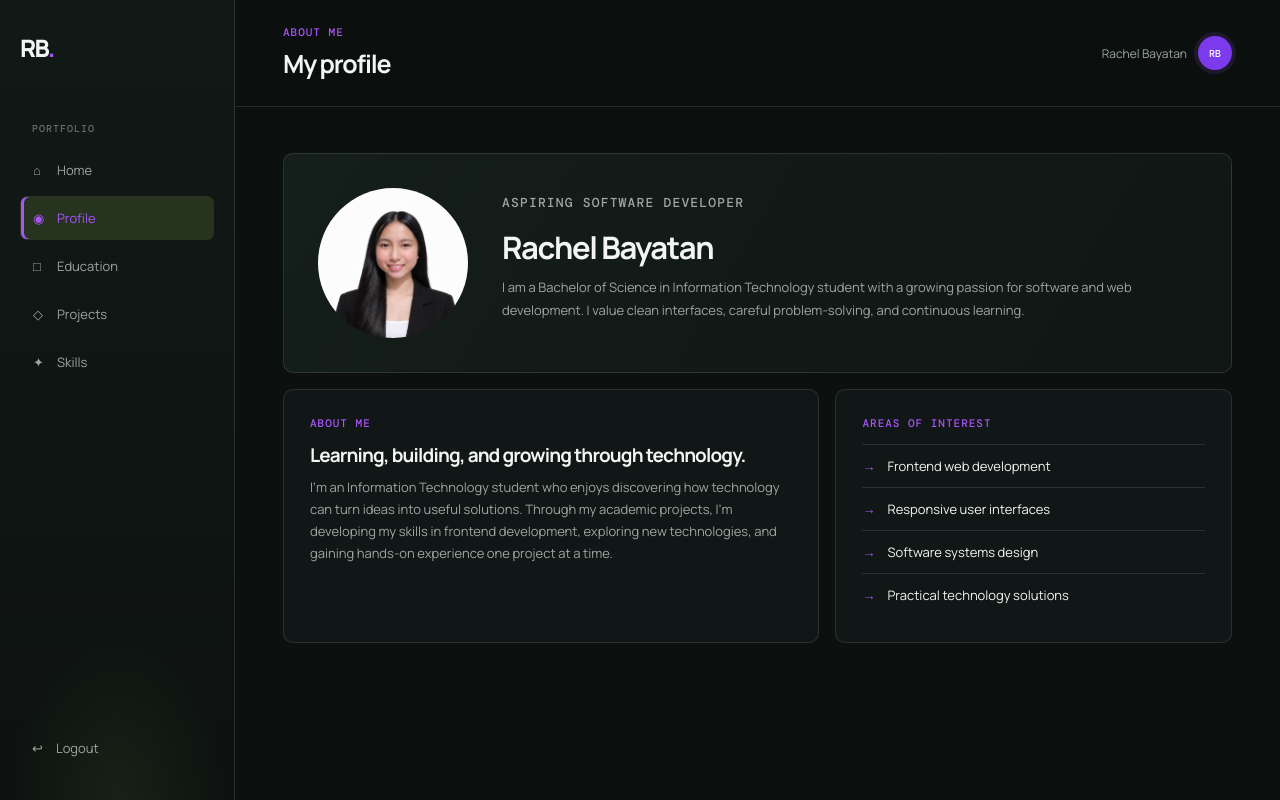
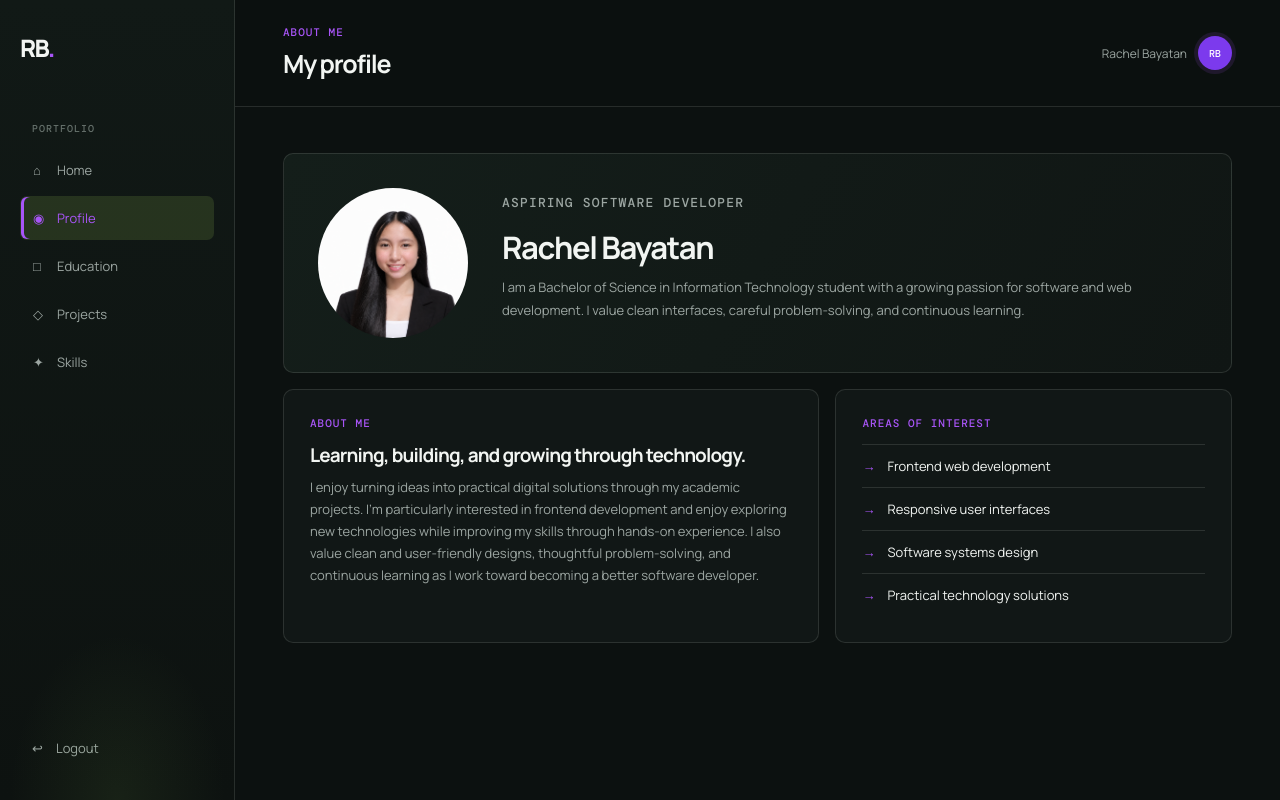
Before and after one commit to rachelbayatan12-cmd/-programmer-portfolio, a Next.js app: page /profile in a window 1280 px wide. Built offline with nearby package versions, Linux system fonts and the light colour scheme.

Commit message:
Update personal description in profile page
Revised personal description to emphasize interests in clean design and continuous learning.

```diff
--- a/app/profile/page.js
+++ b/app/profile/page.js
@@ -28,10 +28,12 @@ export default function ProfilePage() {
     <p className="eyebrow">About me</p>
     <h2>Learning, building, and growing through technology.</h2>
     <p>
-      I’m an Information Technology student who enjoys discovering how
-      technology can turn ideas into useful solutions. Through my academic
-      projects, I’m developing my skills in frontend development, exploring
-      new technologies, and gaining hands-on experience one project at a time.
+      I enjoy turning ideas into practical digital solutions through my
+    academic projects. I’m particularly interested in frontend development
+    and enjoy exploring new technologies while improving my skills through
+    hands-on experience. I also value clean and user-friendly designs,
+    thoughtful problem-solving, and continuous learning as I work toward
+    becoming a better software developer.
     </p>
   </article>
 
```
